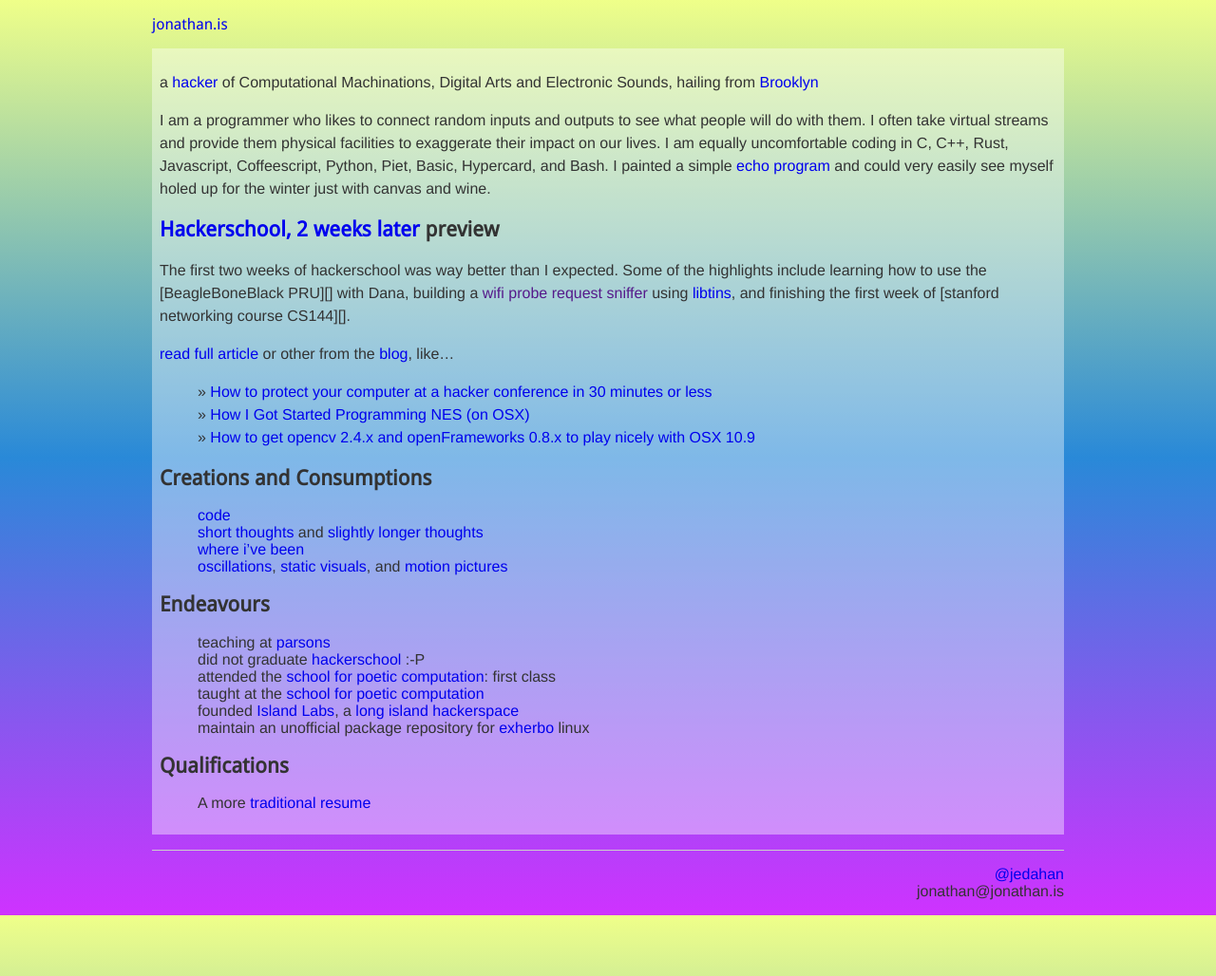
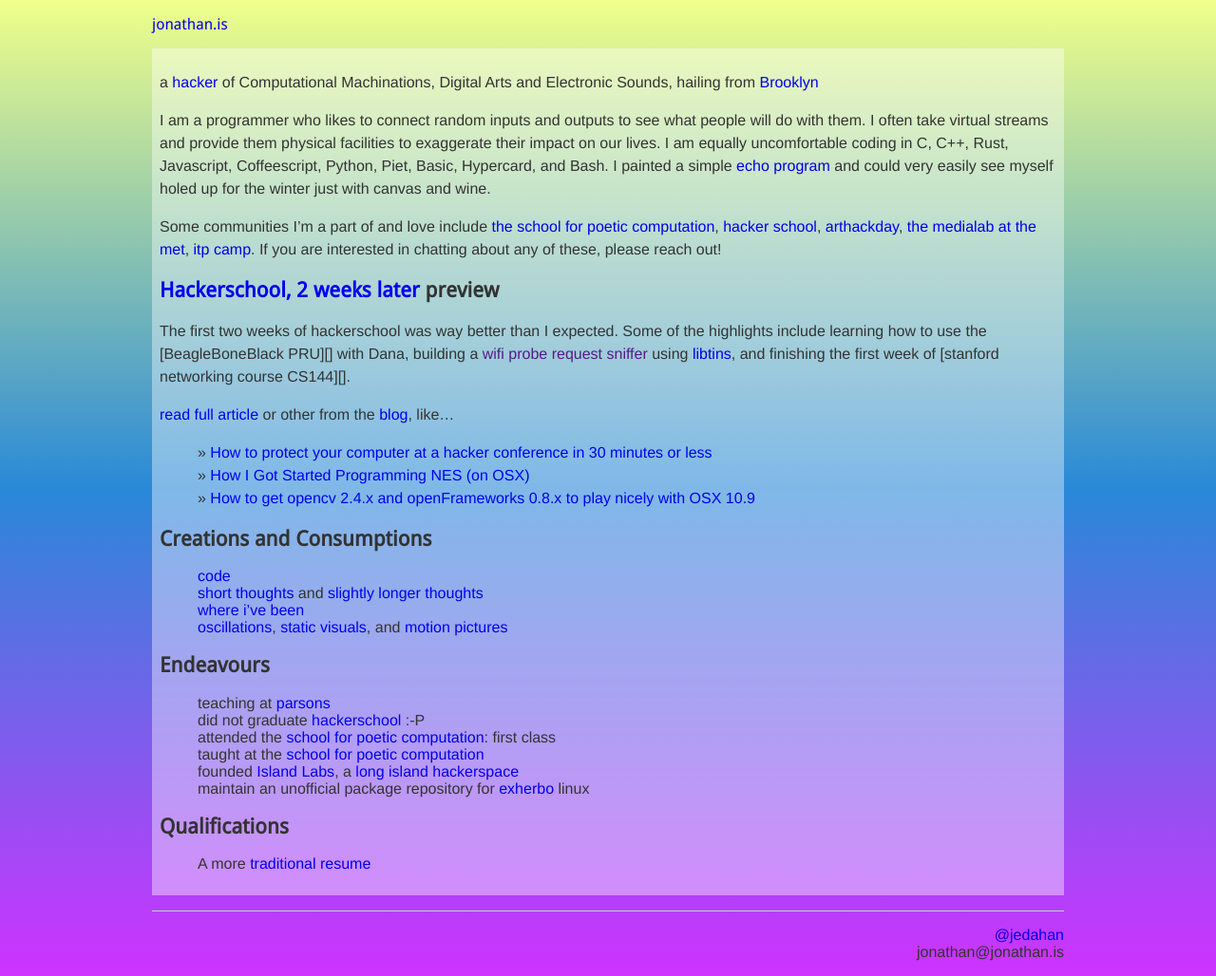
Before and after one commit to jedahan/jedahan.github.com, a Jekyll site: the page built from index.md, in a window 1280 px wide. Shown: the whole page at 95% size. Built offline with Jekyll 4.4.1, drawn with Linux system fonts in a browser that asks for light colours; Markdown is read by kramdown in place of the engine named in the settings.

Commit message:
communities

```diff
--- a/index.md
+++ b/index.md
@@ -5,6 +5,8 @@ title: Home
 a [hacker][me] of Computational Machinations, Digital Arts and Electronic Sounds, hailing from [Brooklyn][]
 
 I am a programmer who likes to connect random inputs and outputs to see what people will do with them. I often take virtual streams and provide them physical facilities to exaggerate their impact on our lives. I am equally uncomfortable coding in C, C++, Rust, Javascript, Coffeescript, Python, Piet, Basic, Hypercard, and Bash. I painted a simple [echo program][] and could very easily see myself holed up for the winter just with canvas and wine.
+
+Some communities I'm a part of and love include [the school for poetic computation](sfpc.io), [hacker school](hackerschool.com), [arthackday](arthackday.net), [the medialab at the met](http://www.metmuseum.org/about-the-museum/museum-departments/office-of-the-director/digital-media-department/digital-underground/posts/2013/introducing-the-media-lab), [itp camp](http://itp.nyu.edu/camp2014/). If you are interested in chatting about any of these, please reach out!
 
 ## [{{ site.posts[0].title }}]({{ site.posts[0].url}}) preview
 {{ site.posts[0].excerpt }}
```
